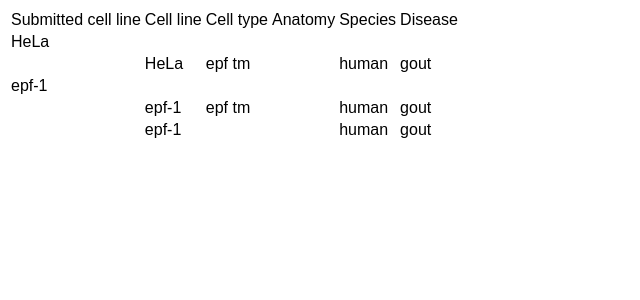
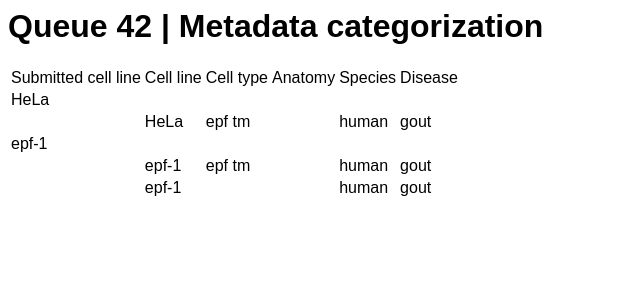
Before and after one commit to NCBI-Hackathons/Metadata_categorization, a Django app: page /queue/ in a window 1280 px wide. Shown: the top 300 px of the page, without its empty margins (0-640 px from the left). Run offline with Django 3.2, Linux system fonts and the light colour scheme; some libraries are stand-ins or nearby versions.

Commit message:
Add jQuery DataTables library, implement zero-config init

```diff
--- a/django/metadata_categorization/metadata_categorization/templates/metadata_categorization/queue.html
+++ b/django/metadata_categorization/metadata_categorization/templates/metadata_categorization/queue.html
@@ -2,11 +2,21 @@
 
 <html>
 <head>
+  <title>Queue {{ id }} | Metadata categorization</title>
+  <script src="https://ajax.googleapis.com/ajax/libs/jquery/1.7/jquery.min.js"></script>
+  <link rel="stylesheet" type="text/css" href="http://ajax.aspnetcdn.com/ajax/jquery.dataTables/1.9.0/css/jquery.dataTables_themeroller.css"/>
+  <link rel="stylesheet" type="text/css" href="http://ajax.aspnetcdn.com/ajax/jquery.dataTables/1.9.0/css/jquery.dataTables.css"/>
   <link type="text/css" rel="stylesheet" href="{%static 'metadata_categorization/style.css' %}"/>
-  <script src="https://ajax.googleapis.com/ajax/libs/jquery/1.7/jquery.min.js"></script>
+  <script type="text/javascript" charset="utf8" src="http://ajax.aspnetcdn.com/ajax/jquery.dataTables/1.9.0/jquery.dataTables.min.js"></script>
+  <script>
+    $(document).ready(function() {
+        $("#queue").DataTable();
+    });
+  </script>
 </head>
 <body>
-  <table>
+  <h1>Queue {{ id }} | Metadata categorization</h1>
+  <table id="queue">
     <thead>
       <tr>
         <td>Submitted cell line</td>
```
